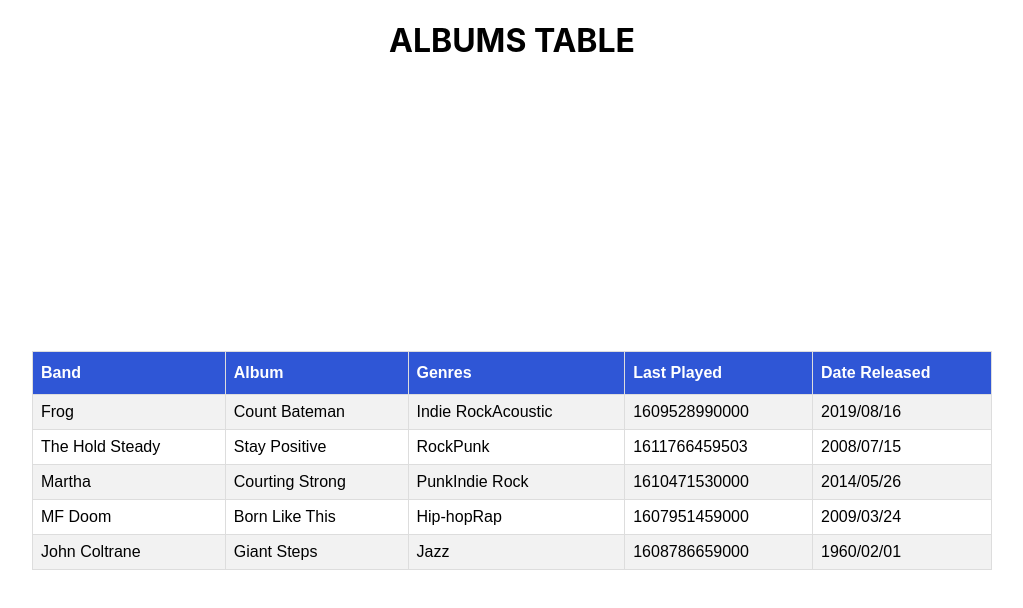
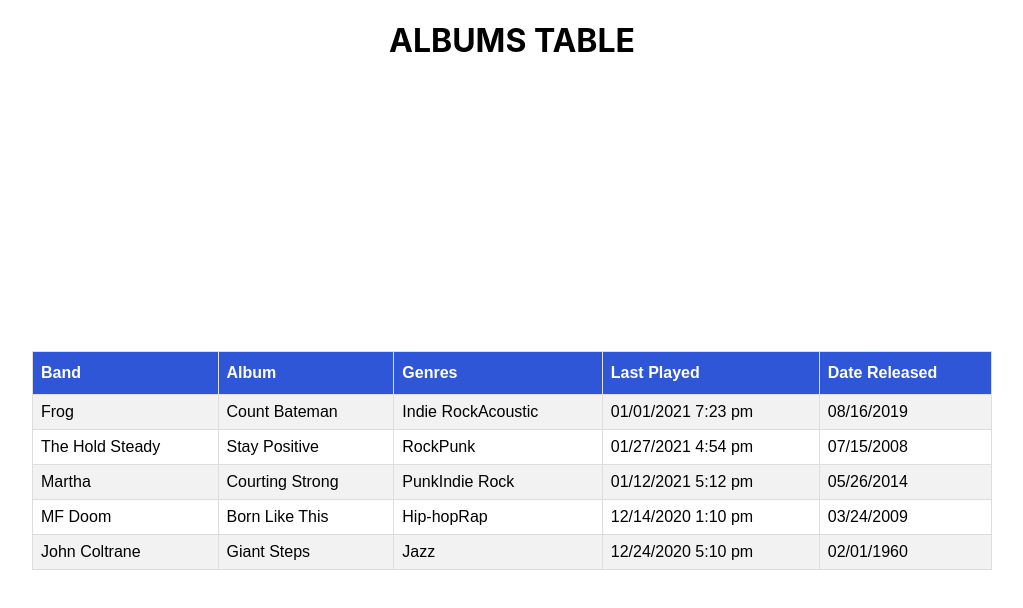
Before and after one commit to segenel/Albums_Project, a React (Create React App) app in the folder albums_project/: page / in a window 1280 px wide. Shown: the top 608 px of the page, without its empty margins (128-1151 px from the left). Built offline with nearby package versions, Linux system fonts and the light colour scheme.

Commit message:
Fixed the formatting of Last Played and Release Date

```diff
--- a/albums_project/src/App.js
+++ b/albums_project/src/App.js
@@ -19,13 +19,27 @@
             <th>Date Released</th>
           </tr>
           {data.albums.map(item => {
+            let date = new Date(item.last_listened).toISOString();
+            console.log(date);
+            let ampm = ' pm';
+            let hours = parseInt(date.slice(11, 13));
+            if (hours > 12) {
+              hours -= 12;
+            } else if (hours == 0) {
+              hours = 12;
+              ampm = " am";
+            }
+            date = date.slice(5, 7) + "/" + date.slice(8, 10) + "/" + date.slice(0, 4) + ' ' + hours + date.slice(13, 16) + ampm;
+
+            let release = item.release_date;
+            release = release.slice(5) + "/" + release.slice(0, 4);
             return (
               <tr key="{item}">
                   <td>{ item.band_name }</td>
                   <td>{ item.album_title }</td>
                   <td>{ item.genres}</td>
-                    <td>{ item.last_listened }</td>
-                    <td>{ item.release_date }</td>
+                  <td>{ date }</td>
+                  <td>{ release }</td>
               </tr>
             )
           })}
```
Lines whose indentation alone changed are shown as unchanged.
